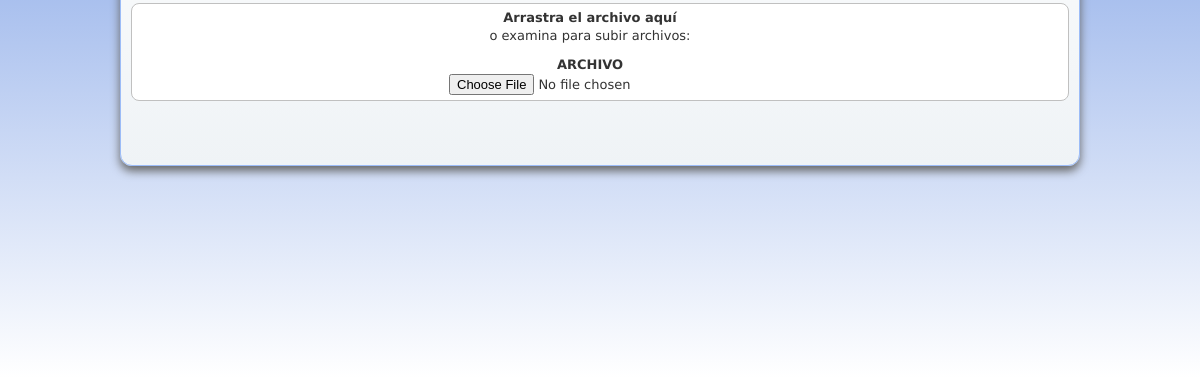
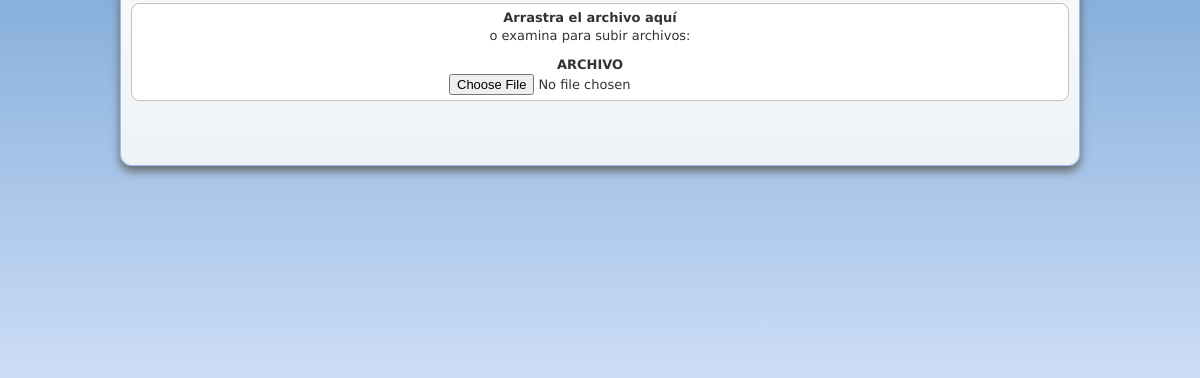
Before and after one commit to dopazo/Capstone-project, an Electron app: page app/index.html in a window 1200 px wide. Shown: the part 422-800 px from the top of the page. Drawn offline with nearby package versions, Linux system fonts and the light colour scheme.

Commit message:
format: changed color to match intranet

```diff
--- a/app/css/main.css
+++ b/app/css/main.css
@@ -5,7 +5,7 @@ body {
   margin: 0;
   padding: 0;
   font-family: Verdana, Geneva, Arial, Helvetica, sans-serif;
-  background: linear-gradient(to top, white, #4a7adb);
+  background: linear-gradient(to top, #cdddf7, #3a7ebd);
   display: flex;
   justify-content: center;
   align-items: center;
```
